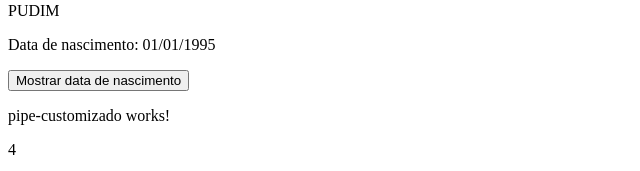
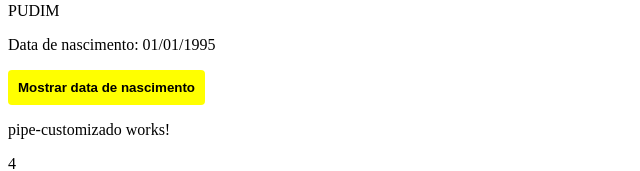
Before and after one commit to heitor-ps/angular-testing, an Angular app: page / in a window 1280 px wide. Shown: the part 432-603 px from the top of the page, without its empty margins (0-640 px from the left). Built offline with nearby package versions, Linux system fonts and the light colour scheme.

Commit message:
added global style for buttons

```diff
--- a/src/styles.css
+++ b/src/styles.css
@@ -1 +1,12 @@
 /* You can add global styles to this file, and also import other style files */
+button {
+    padding: 10px;
+    background-color: yellow;
+    color: rgb(0, 0, 0);
+    border: none;
+    font-weight: bold;
+    border-radius: 4px;
+    transition: filter .3s ease-in-out;
+    display: block;
+    margin: 10px 0;
+}
```
